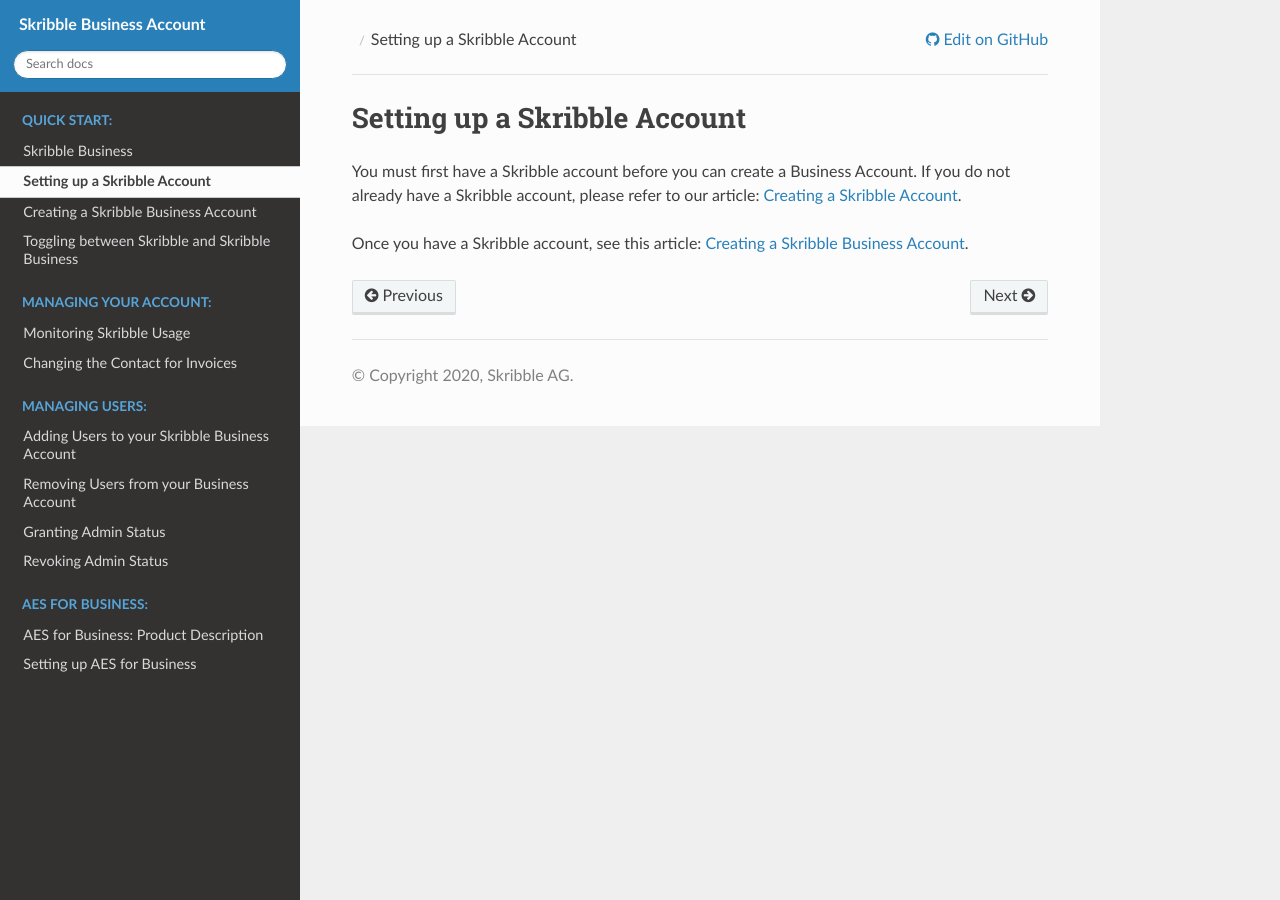
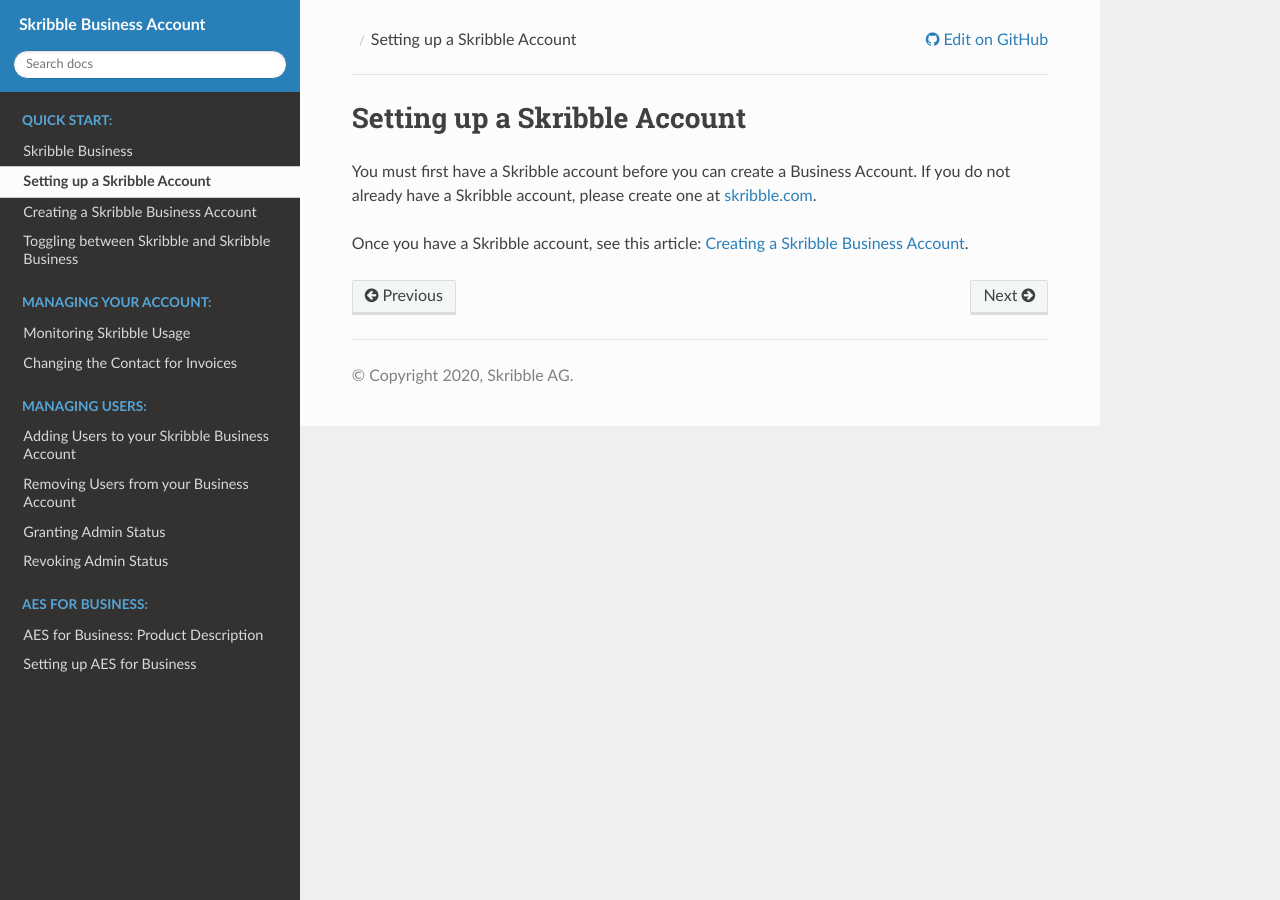
Before and after one commit to matthieu-bt/business-guide, a Sphinx documentation site: the page built from source/quickstart/setup.rst, in a window 1280 px wide. Built offline with Sphinx 7.4.7 and the Read the Docs theme 2.0.0, drawn with Linux system fonts in a browser that asks for light colours.

Commit message:
Replaced broken link
Replaced broken link https://help.skribble.com/creating-account/ with https://my.skribble.com/signup and updated instructions

```diff
--- a/source/quickstart/setup.rst
+++ b/source/quickstart/setup.rst
@@ -4,8 +4,8 @@
 Setting up a Skribble Account
 =============================
 
-You must first have a Skribble account before you can create a Business Account. If you do not already have a Skribble account, please refer to our article: `Creating a Skribble Account`_.
+You must first have a Skribble account before you can create a Business Account. If you do not already have a Skribble account, please create one at `skribble.com`_.
 
-.. _Creating a Skribble Account: https://help.skribble.com/creating-account/
+.. _skribble.com: https://my.skribble.com/signup
 
 Once you have a Skribble account, see this article: :ref:`Creating a Skribble Business Account <upgrade-to-business>`.
```
